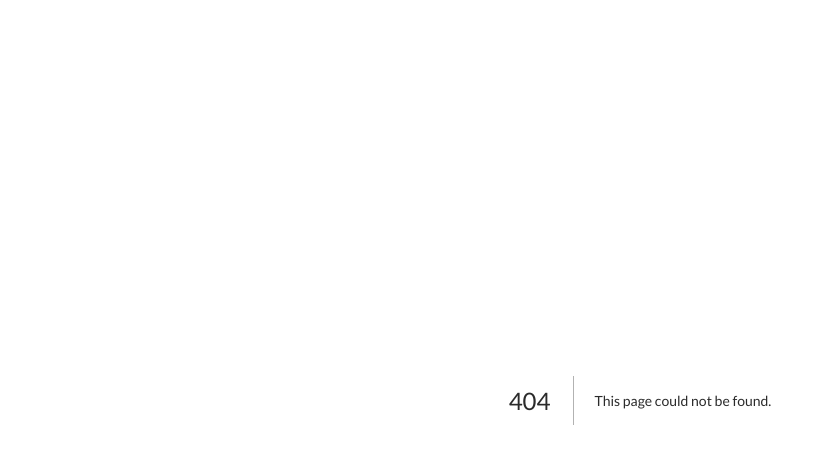
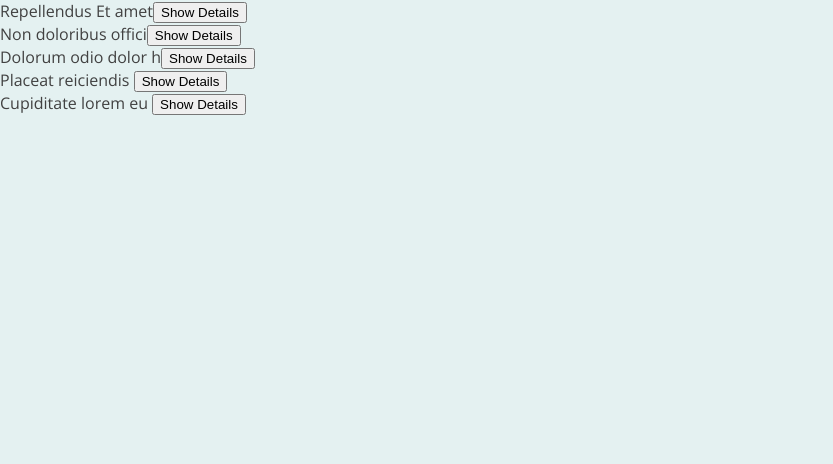
Before and after one commit to faysal725/next-course, a Next.js app: page /feedback in a window 1280 px wide. Before the commit this address had no page. Shown: the top 464 px of the page, without its empty margins (0-833 px from the left). Built offline with nearby package versions, Linux system fonts and the light colour scheme.

Commit message:
video 139 is done

```diff
--- a/data/feedback.json
+++ b/data/feedback.json
@@ -18,5 +18,10 @@
     "id": "2024-12-26T12:04:19.652Z",
     "email": "kakypyl@mailinator.com",
     "feedback": "Placeat reiciendis "
+  },
+  {
+    "id": "2024-12-27T04:32:15.044Z",
+    "email": "gobyweg@mailinator.com",
+    "feedback": "Cupiditate lorem eu "
   }
 ]
--- /dev/null
+++ b/pages/api/[feedbackId].js
@@ -0,0 +1,11 @@
+import { buildFeedbackPath, extractFeedback } from "./feedback";
+
+export default function handler(req, res) {
+  const feedbackId = req.query.feedbackId;
+  const filePath = buildFeedbackPath();
+  const feedbackData = extractFeedback(filePath);
+  const selectedFeedback = feedbackData.find(
+    (feedback) => feedback.id === feedbackId
+  );
+  res.status(200).json({ items: selectedFeedback });
+}
--- a/pages/api/feedback.js
+++ b/pages/api/feedback.js
@@ -1,11 +1,11 @@
 import fs from "fs";
 import path from "path";
 
-function buildFeedbackPath() {
+export function buildFeedbackPath() {
   return path.join(process.cwd(), "data", "feedback.json");
 }
 
-function extractFeedback(filePath) {
+export function extractFeedback(filePath) {
   const fileData = fs.readFileSync(filePath);
   const data = JSON.parse(fileData);
   return data;
--- /dev/null
+++ b/pages/feedback/index.jsx
@@ -0,0 +1,40 @@
+import React, { useState } from "react";
+import { buildFeedbackPath, extractFeedback } from "../api/feedback";
+
+export default function FeedbackPage(props) {
+  const [feedbackData, setFeedbackData] = useState();
+
+  function loadFeedbackHandler(id) {
+    fetch("/api/" + id)
+      .then((res) => res.json())
+      .then((data) => {
+        setFeedbackData(data.items);
+      });
+  }
+  return (
+    <>
+      {feedbackData && <p>{feedbackData.email}</p>}
+      <ul>
+        {props.feedbackItems.map((item) => (
+          <li key={item.email}>
+            {item.feedback}
+            <button onClick={loadFeedbackHandler.bind(null, item.id)}>
+              Show Details
+            </button>
+          </li>
+        ))}
+      </ul>
+    </>
+  );
+}
+
+export async function getStaticProps() {
+  let path = buildFeedbackPath();
+  let data = extractFeedback(path);
+
+  return {
+    props: {
+      feedbackItems: data,
+    },
+  };
+}
--- a/pages/index.js
+++ b/pages/index.js
@@ -50,7 +50,10 @@ export default function Home() {
         <button>send feedback</button>
       </form>
       <hr />
-      <button onClick={loadFeedbackHandler}>Load Feedback</button>
+
+      <Link href={"/feedback"}>
+        <button>Load Feedback </button>
+      </Link>
 
       <ul>
         {FeedbackItems.map((item) => (
```
